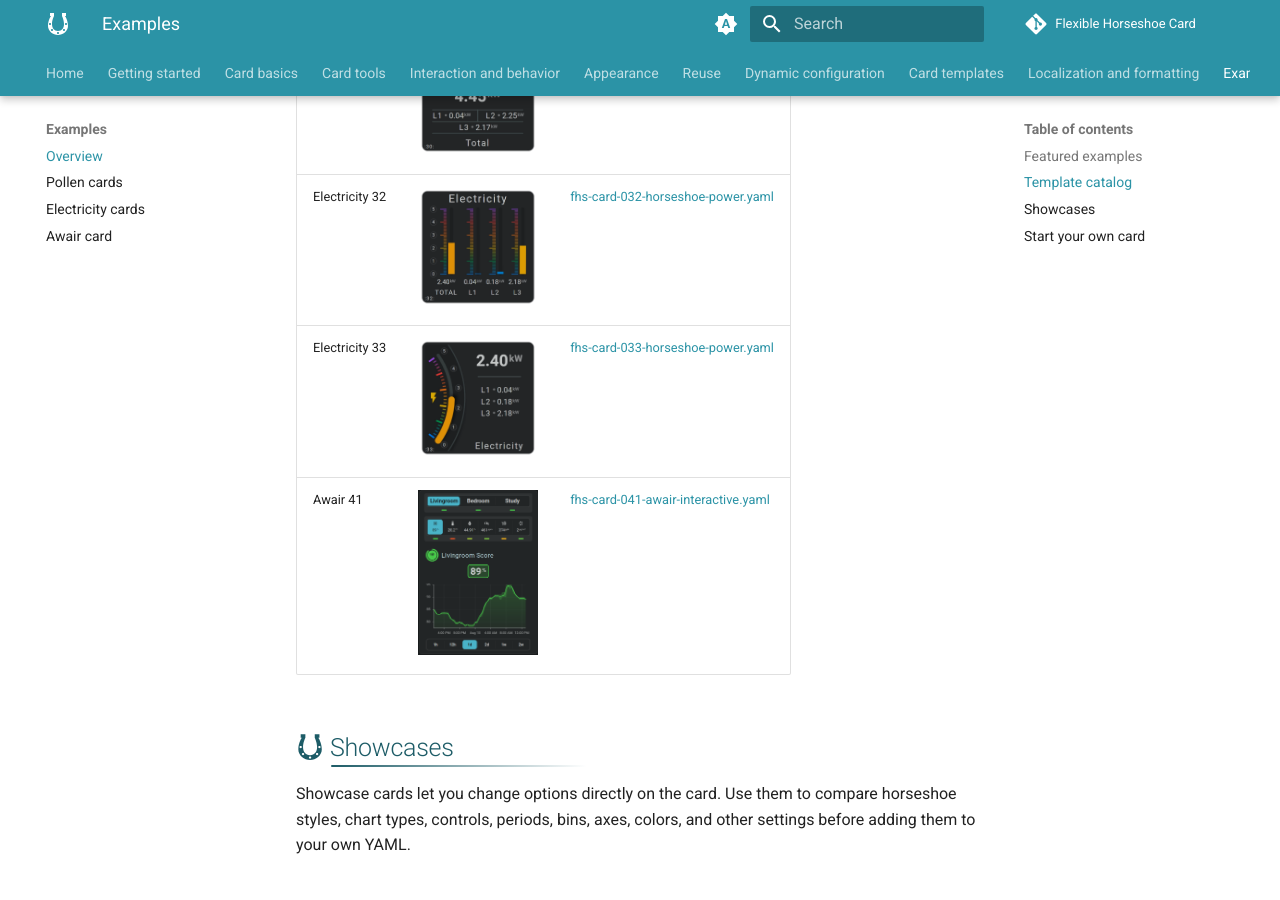
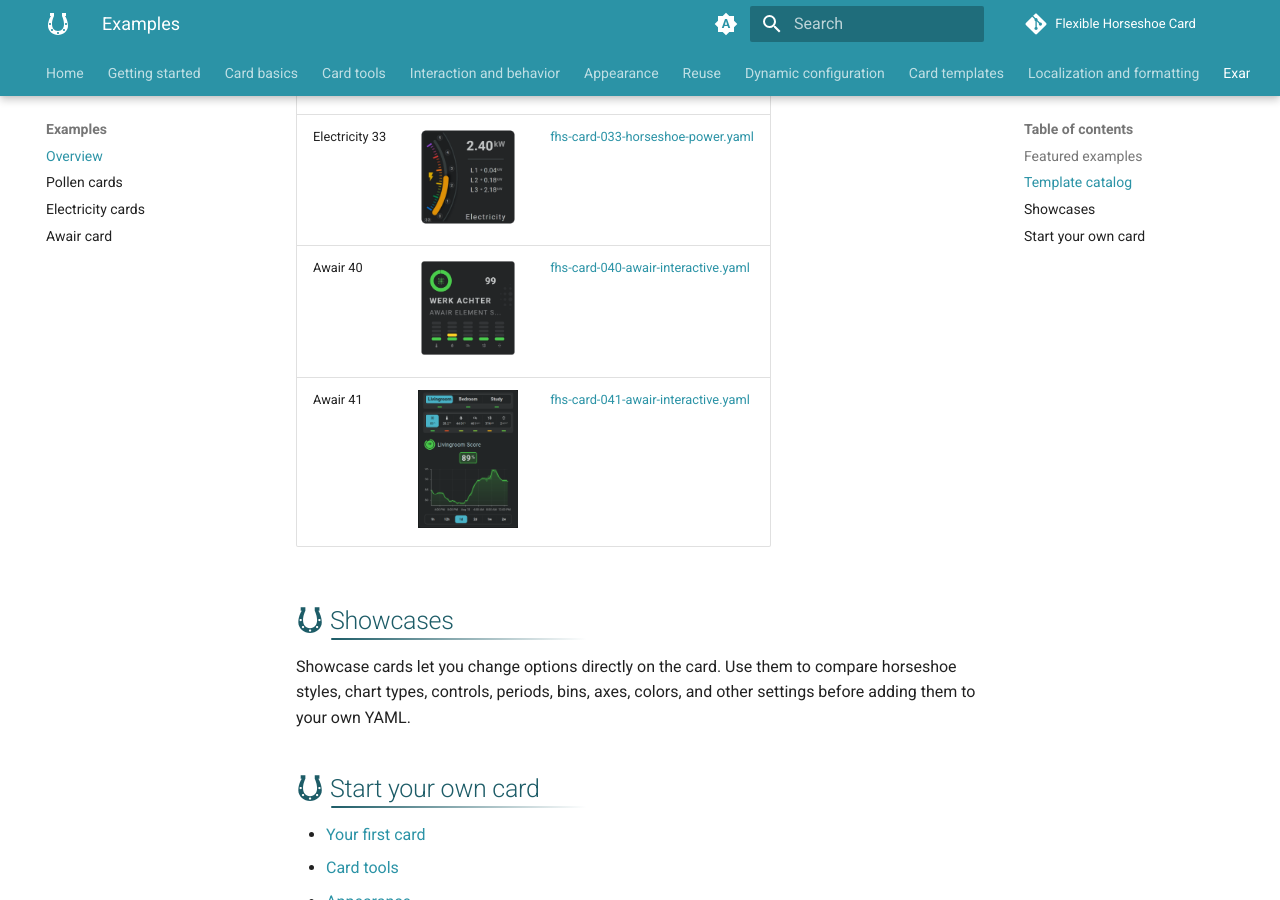
Before and after one commit to AmoebeLabs/flex-horseshoe-card, an MkDocs documentation site: the page built from docs/docs/examples/overview.md, in a window 1280 px wide and 900 px high, scrolled down 2282 px. Built offline with MkDocs 1.6.1 and Material for MkDocs 9.7.7, drawn with Linux system fonts in a browser that asks for light colours; comment, search, counter and statistics services are not loaded; some of the changed lines change nothing that is shown.

Commit message:
Update overview

```diff
--- a/docs/docs/examples/overview.md
+++ b/docs/docs/examples/overview.md
@@ -26,21 +26,22 @@ Use this catalog to find a visual starting point without searching through the i
 
 | Card | Preview | GitHub system template |
 | --- | --- | --- |
-| Pollen 34 | ![Pollen card 34](../assets/screenshots/fhs-demo-card-34-kleenex-pollen-radar--dark.webp){width="120"} | [fhs-card-034-horseshoe-pollen.yaml](https://github.com/AmoebeLabs/home-assistant-config/blob/master/lovelace/fhs_sys_templates/templates/51-cards/030-039/fhs-card-034-horseshoe-pollen.yaml) |
-| Pollen 55 | ![Pollen card 55](../assets/screenshots/fhs-demo-card-55-kleenex-pollen-radar--dark.webp){width="120"} | [fhs-card-055-horseshoe-pollen.yaml](https://github.com/AmoebeLabs/home-assistant-config/blob/master/lovelace/fhs_sys_templates/templates/51-cards/050-059/fhs-card-055-horseshoe-pollen.yaml) |
-| Pollen 54 | ![Pollen card 54](../assets/screenshots/fhs-demo-card-54-kleenex-pollen-radar--dark.webp){width="120"} | [fhs-card-054-horseshoe-pollen.yaml](https://github.com/AmoebeLabs/home-assistant-config/blob/master/lovelace/fhs_sys_templates/templates/51-cards/050-059/fhs-card-054-horseshoe-pollen.yaml) |
-| Pollen 53 | ![Pollen card 53](../assets/screenshots/fhs-demo-card-53-kleenex-pollen-radar--dark.webp){width="120"} | [fhs-card-053-horseshoe-pollen.yaml](https://github.com/AmoebeLabs/home-assistant-config/blob/master/lovelace/fhs_sys_templates/templates/51-cards/050-059/fhs-card-053-horseshoe-pollen.yaml) |
-| Pollen 52 | ![Pollen card 52](../assets/screenshots/fhs-demo-card-52-kleenex-pollen-radar--dark.webp){width="120"} | [fhs-card-052-horseshoe-pollen.yaml](https://github.com/AmoebeLabs/home-assistant-config/blob/master/lovelace/fhs_sys_templates/templates/51-cards/050-059/fhs-card-052-horseshoe-pollen.yaml) |
-| Electricity 20 | ![Electricity card 20](../assets/screenshots/fhs-demo-card-20-electricity--dark.webp){width="120"} | [fhs-card-020-horseshoe-power.yaml](https://github.com/AmoebeLabs/home-assistant-config/blob/master/lovelace/fhs_sys_templates/templates/51-cards/020-029/fhs-card-020-horseshoe-power.yaml) |
-| Electricity 22 | ![Electricity card 22](../assets/screenshots/fhs-demo-card-22-electricity--dark.webp){width="120"} | [fhs-card-022-horseshoe-power.yaml](https://github.com/AmoebeLabs/home-assistant-config/blob/master/lovelace/fhs_sys_templates/templates/51-cards/020-029/fhs-card-022-horseshoe-power.yaml) |
-| Electricity 23 | ![Electricity card 23](../assets/screenshots/fhs-demo-card-23-electricity--dark.webp){width="120"} | [fhs-card-023-horseshoe-power.yaml](https://github.com/AmoebeLabs/home-assistant-config/blob/master/lovelace/fhs_sys_templates/templates/51-cards/020-029/fhs-card-023-horseshoe-power.yaml) |
-| Electricity 24 | ![Electricity card 24](../assets/screenshots/fhs-demo-card-24-electricity--dark.webp){width="120"} | [fhs-card-023-horseshoe-power.yaml](https://github.com/AmoebeLabs/home-assistant-config/blob/master/lovelace/fhs_sys_templates/templates/51-cards/020-029/fhs-card-023-horseshoe-power.yaml) |
-| Electricity 26 | ![Electricity card 26](../assets/screenshots/fhs-demo-card-26-electricity--dark.webp){width="120"} | [fhs-card-026-horseshoe-power.yaml](https://github.com/AmoebeLabs/home-assistant-config/blob/master/lovelace/fhs_sys_templates/templates/51-cards/020-029/fhs-card-026-horseshoe-power.yaml) |
-| Electricity 27 | ![Electricity card 27](../assets/screenshots/fhs-demo-card-27-electricity--dark.webp){width="120"} | [fhs-card-027-horseshoe-power.yaml](https://github.com/AmoebeLabs/home-assistant-config/blob/master/lovelace/fhs_sys_templates/templates/51-cards/020-029/fhs-card-027-horseshoe-power.yaml) |
-| Electricity 30 | ![Electricity card 30](../assets/screenshots/fhs-demo-card-30b-electricity--dark.webp){width="120"} | [fhs-card-030-horseshoe-power.yaml](https://github.com/AmoebeLabs/home-assistant-config/blob/master/lovelace/fhs_sys_templates/templates/51-cards/030-039/fhs-card-030-horseshoe-power.yaml) |
-| Electricity 32 | ![Electricity card 32](../assets/screenshots/fhs-demo-card-32b-electricity--dark.webp){width="120"} | [fhs-card-032-horseshoe-power.yaml](https://github.com/AmoebeLabs/home-assistant-config/blob/master/lovelace/fhs_sys_templates/templates/51-cards/030-039/fhs-card-032-horseshoe-power.yaml) |
-| Electricity 33 | ![Electricity card 33](../assets/screenshots/fhs-demo-card-33-electricity--dark.webp){width="120"} | [fhs-card-033-horseshoe-power.yaml](https://github.com/AmoebeLabs/home-assistant-config/blob/master/lovelace/fhs_sys_templates/templates/51-cards/030-039/fhs-card-033-horseshoe-power.yaml) |
-| Awair 41 | ![Awair card 41](../assets/screenshots/fhs-demo-card-awair-selectable--dark.png){width="120"} | [fhs-card-041-awair-interactive.yaml](https://github.com/AmoebeLabs/home-assistant-config/blob/master/lovelace/fhs_sys_templates/templates/51-cards/040-049/fhs-card-041-awair-interactive.yaml) |
+| Pollen 34 | ![Pollen card 34](../assets/screenshots/fhs-demo-card-34-kleenex-pollen-radar--dark.webp){width="100"} | [fhs-card-034-horseshoe-pollen.yaml](https://github.com/AmoebeLabs/home-assistant-config/blob/master/lovelace/fhs_sys_templates/templates/51-cards/030-039/fhs-card-034-horseshoe-pollen.yaml) |
+| Pollen 55 | ![Pollen card 55](../assets/screenshots/fhs-demo-card-55-kleenex-pollen-radar--dark.webp){width="100"} | [fhs-card-055-horseshoe-pollen.yaml](https://github.com/AmoebeLabs/home-assistant-config/blob/master/lovelace/fhs_sys_templates/templates/51-cards/050-059/fhs-card-055-horseshoe-pollen.yaml) |
+| Pollen 54 | ![Pollen card 54](../assets/screenshots/fhs-demo-card-54-kleenex-pollen-radar--dark.webp){width="100"} | [fhs-card-054-horseshoe-pollen.yaml](https://github.com/AmoebeLabs/home-assistant-config/blob/master/lovelace/fhs_sys_templates/templates/51-cards/050-059/fhs-card-054-horseshoe-pollen.yaml) |
+| Pollen 53 | ![Pollen card 53](../assets/screenshots/fhs-demo-card-53-kleenex-pollen-radar--dark.webp){width="100"} | [fhs-card-053-horseshoe-pollen.yaml](https://github.com/AmoebeLabs/home-assistant-config/blob/master/lovelace/fhs_sys_templates/templates/51-cards/050-059/fhs-card-053-horseshoe-pollen.yaml) |
+| Pollen 52 | ![Pollen card 52](../assets/screenshots/fhs-demo-card-52-kleenex-pollen-radar--dark.webp){width="100"} | [fhs-card-052-horseshoe-pollen.yaml](https://github.com/AmoebeLabs/home-assistant-config/blob/master/lovelace/fhs_sys_templates/templates/51-cards/050-059/fhs-card-052-horseshoe-pollen.yaml) |
+| Electricity 20 | ![Electricity card 20](../assets/screenshots/fhs-demo-card-20-electricity--dark.webp){width="100"} | [fhs-card-020-horseshoe-power.yaml](https://github.com/AmoebeLabs/home-assistant-config/blob/master/lovelace/fhs_sys_templates/templates/51-cards/020-029/fhs-card-020-horseshoe-power.yaml) |
+| Electricity 22 | ![Electricity card 22](../assets/screenshots/fhs-demo-card-22-electricity--dark.webp){width="100"} | [fhs-card-022-horseshoe-power.yaml](https://github.com/AmoebeLabs/home-assistant-config/blob/master/lovelace/fhs_sys_templates/templates/51-cards/020-029/fhs-card-022-horseshoe-power.yaml) |
+| Electricity 23 | ![Electricity card 23](../assets/screenshots/fhs-demo-card-23-electricity--dark.webp){width="100"} | [fhs-card-023-horseshoe-power.yaml](https://github.com/AmoebeLabs/home-assistant-config/blob/master/lovelace/fhs_sys_templates/templates/51-cards/020-029/fhs-card-023-horseshoe-power.yaml) |
+| Electricity 24 | ![Electricity card 24](../assets/screenshots/fhs-demo-card-24-electricity--dark.webp){width="100"} | [fhs-card-023-horseshoe-power.yaml](https://github.com/AmoebeLabs/home-assistant-config/blob/master/lovelace/fhs_sys_templates/templates/51-cards/020-029/fhs-card-023-horseshoe-power.yaml) |
+| Electricity 26 | ![Electricity card 26](../assets/screenshots/fhs-demo-card-26-electricity--dark.webp){width="100"} | [fhs-card-026-horseshoe-power.yaml](https://github.com/AmoebeLabs/home-assistant-config/blob/master/lovelace/fhs_sys_templates/templates/51-cards/020-029/fhs-card-026-horseshoe-power.yaml) |
+| Electricity 27 | ![Electricity card 27](../assets/screenshots/fhs-demo-card-27-electricity--dark.webp){width="100"} | [fhs-card-027-horseshoe-power.yaml](https://github.com/AmoebeLabs/home-assistant-config/blob/master/lovelace/fhs_sys_templates/templates/51-cards/020-029/fhs-card-027-horseshoe-power.yaml) |
+| Electricity 30 | ![Electricity card 30](../assets/screenshots/fhs-demo-card-30b-electricity--dark.webp){width="100"} | [fhs-card-030-horseshoe-power.yaml](https://github.com/AmoebeLabs/home-assistant-config/blob/master/lovelace/fhs_sys_templates/templates/51-cards/030-039/fhs-card-030-horseshoe-power.yaml) |
+| Electricity 32 | ![Electricity card 32](../assets/screenshots/fhs-demo-card-32b-electricity--dark.webp){width="100"} | [fhs-card-032-horseshoe-power.yaml](https://github.com/AmoebeLabs/home-assistant-config/blob/master/lovelace/fhs_sys_templates/templates/51-cards/030-039/fhs-card-032-horseshoe-power.yaml) |
+| Electricity 33 | ![Electricity card 33](../assets/screenshots/fhs-demo-card-33-electricity--dark.webp){width="100"} | [fhs-card-033-horseshoe-power.yaml](https://github.com/AmoebeLabs/home-assistant-config/blob/master/lovelace/fhs_sys_templates/templates/51-cards/030-039/fhs-card-033-horseshoe-power.yaml) |
+| Awair 40 | ![Awair card 40](../assets/screenshots/fhs-demo-card-graded-awair--dark.webp){width="100"} | [fhs-card-040-awair-interactive.yaml](https://github.com/AmoebeLabs/home-assistant-config/blob/master/lovelace/fhs_sys_templates/templates/51-cards/040-049/fhs-card-040-awair.yaml) |
+| Awair 41 | ![Awair card 41](../assets/screenshots/fhs-demo-card-awair-selectable--dark.png){width="100"} | [fhs-card-041-awair-interactive.yaml](https://github.com/AmoebeLabs/home-assistant-config/blob/master/lovelace/fhs_sys_templates/templates/51-cards/040-049/fhs-card-041-awair-interactive.yaml) |
 
 ## :material-horseshoe: Showcases
 
```
